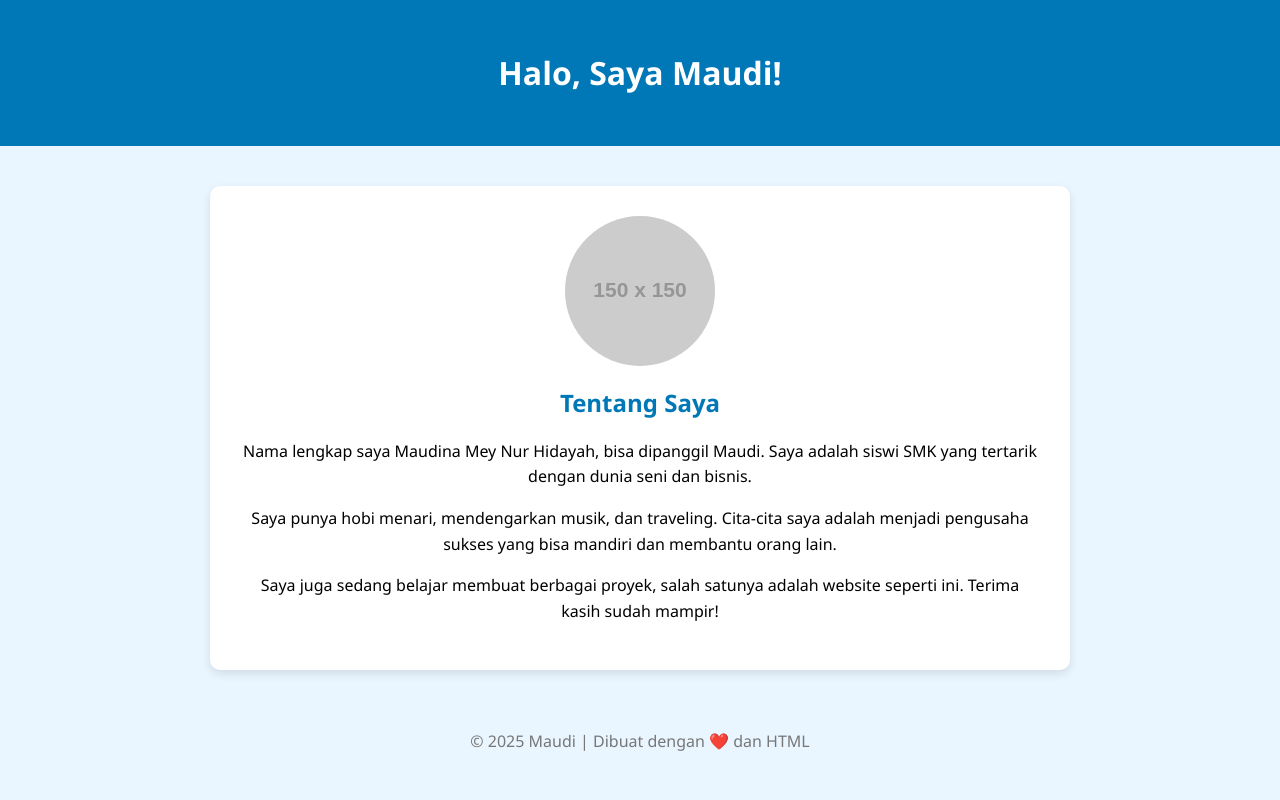
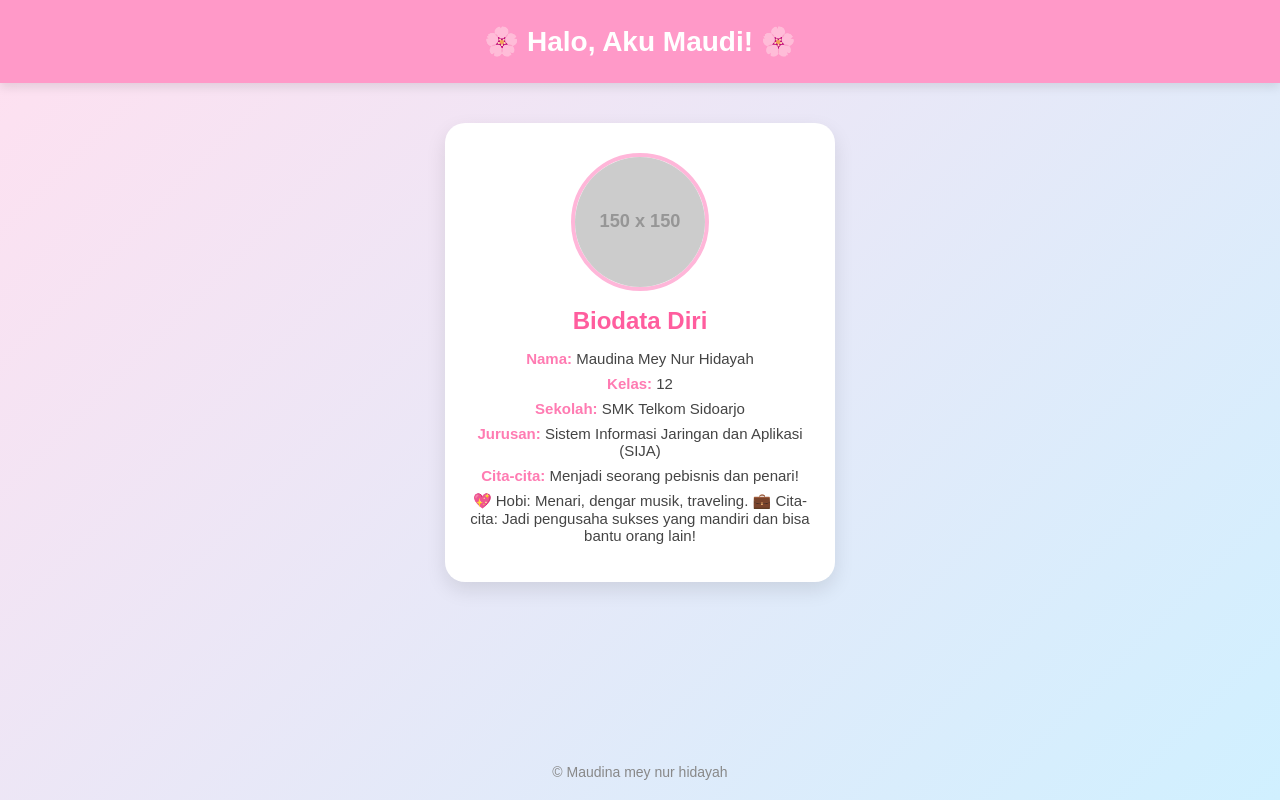
Before and after one commit to modyyz17/tgs-aj2, a plain HTML site: page index.html in a window 1280 px wide. Drawn offline with Linux system fonts and the light colour scheme; placeholder pictures from the web are drawn by us.

Commit message:
Update codingan terbaru

```diff
--- a/index.html
+++ b/index.html
@@ -2,75 +2,123 @@
 <html lang="id">
 <head>
   <meta charset="UTF-8">
-  <meta name="viewport" content="width=device-width, initial-scale=1">
-  <title>Perkenalan Diri</title>
+  <meta name="viewport" content="width=device-width, initial-scale=1.0">
+  <title>Biodata Imut Maudi</title>
   <style>
+    /* ==== Style Umum ==== */
     body {
-      font-family: 'Segoe UI', sans-serif;
-      background-color: #e9f5ff;
+      font-family: 'Poppins', sans-serif;
+      background: linear-gradient(135deg, #ffe0f0, #d0f0ff);
       margin: 0;
       padding: 0;
+      display: flex;
+      flex-direction: column;
+      align-items: center;
+      min-height: 100vh;
     }
 
     header {
-      background-color: #0077b6;
+      background-color: #ff99c8;
+      width: 100%;
+      text-align: center;
+      padding: 25px 0;
       color: white;
-      padding: 30px 0;
-      text-align: center;
-    }
-
-    main {
-      max-width: 800px;
-      margin: 40px auto;
-      background-color: #ffffff;
-      padding: 30px;
-      border-radius: 10px;
+      font-size: 28px;
+      font-weight: bold;
       box-shadow: 0 4px 10px rgba(0, 0, 0, 0.1);
     }
 
+    /* ==== Kartu Biodata ==== */
+    .container {
+      max-width: 350px;
+      background: #fff;
+      margin: 40px auto;
+      padding: 30px 20px;
+      border-radius: 20px;
+      box-shadow: 0 8px 20px rgba(0, 0, 0, 0.1);
+      text-align: center;
+      transition: transform 0.3s ease, box-shadow 0.3s ease;
+    }
+
+    .container:hover {
+      transform: translateY(-8px);
+      box-shadow: 0 12px 30px rgba(0, 0, 0, 0.15);
+    }
+
+    /* ==== Foto Profil ==== */
     img {
       display: block;
-      margin: 0 auto 20px;
-      border-radius: 100px;
-      width: 150px;
-      height: 150px;
+      margin: 0 auto 15px;
+      border-radius: 50%;
+      width: 130px;
+      height: 130px;
       object-fit: cover;
+      border: 4px solid #ffb6d9;
     }
 
-    h2 {
-      color: #0077b6;
-      text-align: center;
+    /* ==== Teks Biodata ==== */
+    h1 {
+      color: #ff5d9e;
+      margin-bottom: 15px;
+      font-size: 24px;
     }
 
     p {
-      font-size: 16px;
-      line-height: 1.6;
-      text-align: center;
+      font-size: 15px;
+      margin: 8px 0;
+      color: #444;
     }
 
+    strong {
+      color: #ff7bb2;
+    }
+
+    /* ==== Footer ==== */
     footer {
       text-align: center;
       padding: 20px;
-      color: #777;
+      color: #888;
+      font-size: 14px;
+      margin-top: auto;
+    }
+
+    /* ==== Responsif untuk HP ==== */
+    @media (max-width: 480px) {
+      .container {
+        max-width: 90%;
+        padding: 25px 15px;
+      }
+
+      h1 {
+        font-size: 20px;
+      }
+
+      p {
+        font-size: 14px;
+      }
     }
   </style>
 </head>
 <body>
 
   <header>
-    <h1>Halo, Saya Maudi!</h1>
+    🌸 Halo, Aku Maudi! 🌸
   </header>
 
-  <main>
+  <div class="container">
     <img src="https://via.placeholder.com/150" alt="Foto Maudi">
-    <h2>Tentang Saya</h2>
-    <p>Nama lengkap saya Maudina Mey Nur Hidayah, bisa dipanggil Maudi. Saya adalah siswi SMK yang tertarik dengan dunia seni dan bisnis.</p>
-    <p>Saya punya hobi menari, mendengarkan musik, dan traveling. Cita-cita saya adalah menjadi pengusaha sukses yang bisa mandiri dan membantu orang lain.</p>
-    <p>Saya juga sedang belajar membuat berbagai proyek, salah satunya adalah website seperti ini. Terima kasih sudah mampir!</p>
-  </main>
+    <h1>Biodata Diri</h1>
+    <p><strong>Nama:</strong> Maudina Mey Nur Hidayah</p>
+    <p><strong>Kelas:</strong> 12</p>
+    <p><strong>Sekolah:</strong> SMK Telkom Sidoarjo</p>
+    <p><strong>Jurusan:</strong> Sistem Informasi Jaringan dan Aplikasi (SIJA)</p>
+    <p><strong>Cita-cita:</strong> Menjadi seorang pebisnis dan penari!</p>
+    <p>💖 Hobi: Menari, dengar musik, traveling.
+       💼 Cita-cita: Jadi pengusaha sukses yang mandiri dan bisa bantu orang lain!</p>
+  </div>
 
   <footer>
-    &copy; 2025 Maudi | Dibuat dengan ❤️ dan HTML
+    &copy; Maudina mey nur hidayah
   </footer>
 
 </body>
```
